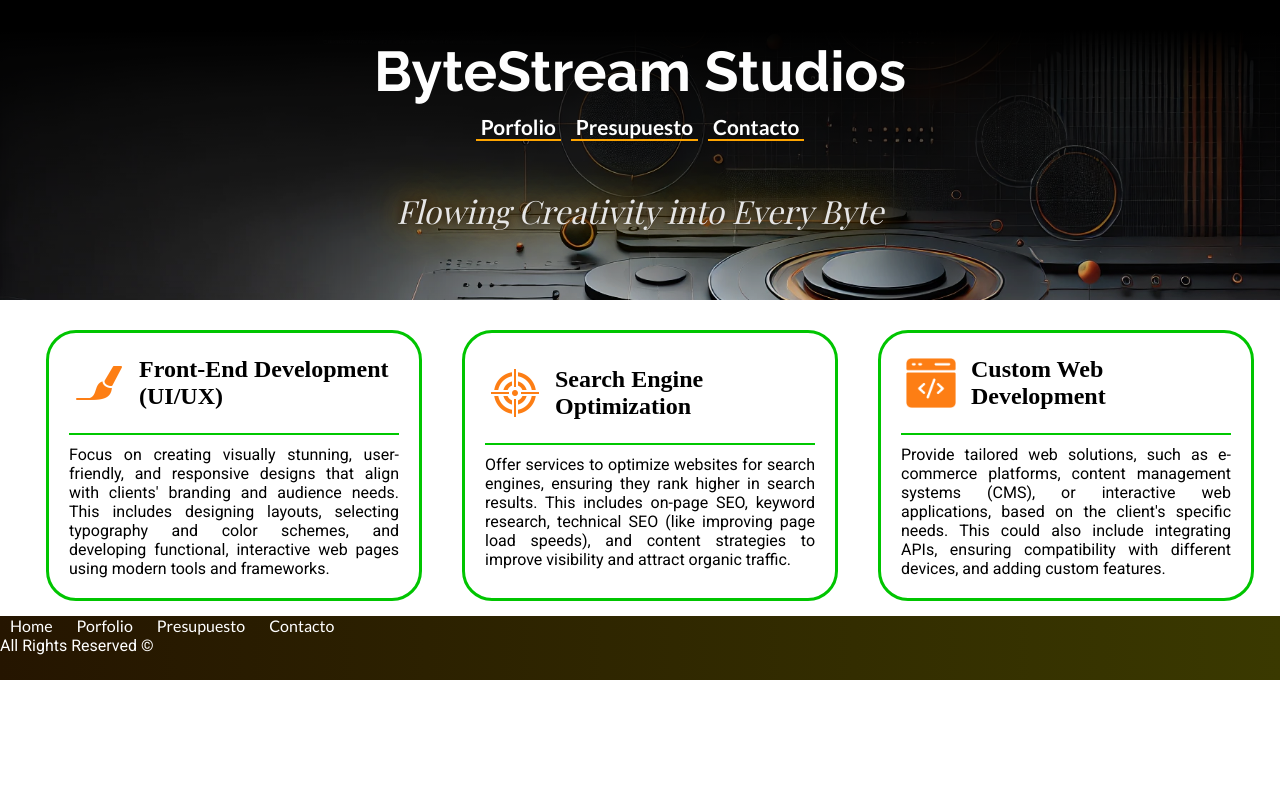
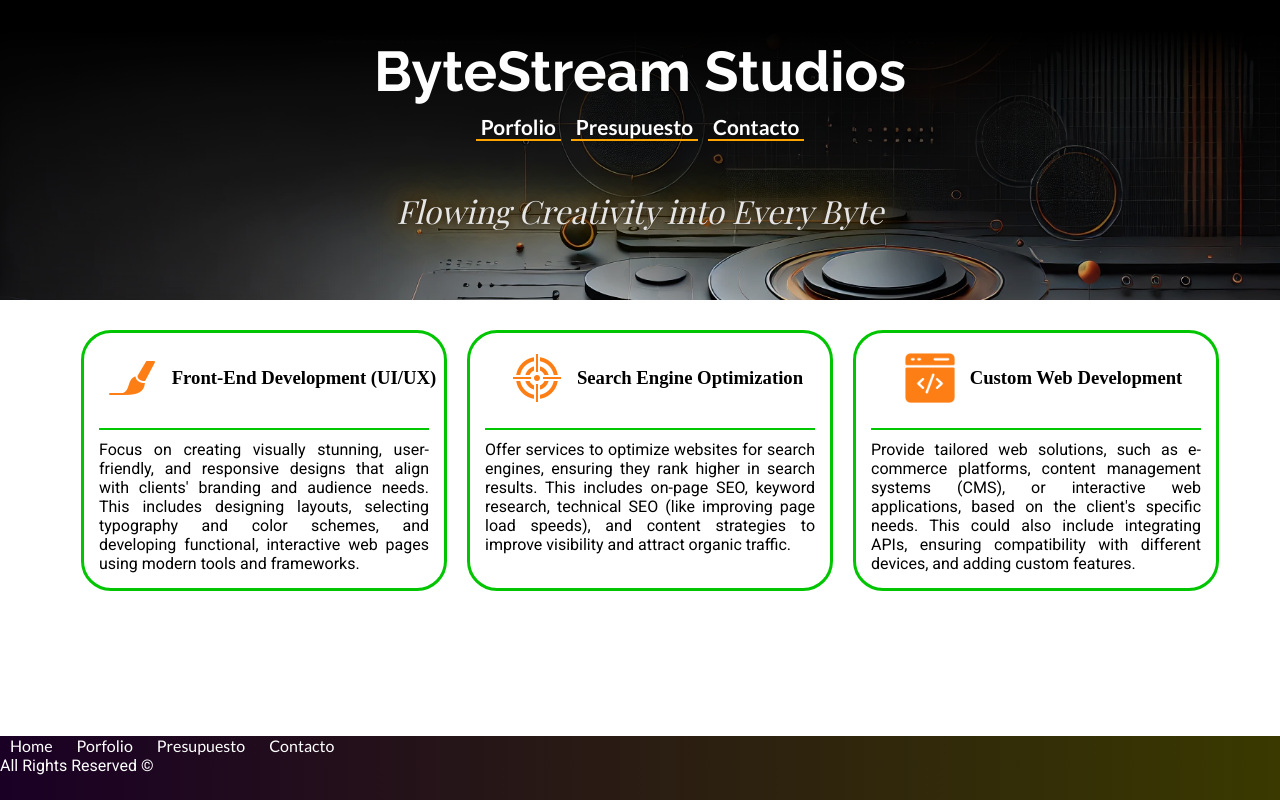
Before and after one commit to Gen639/Gen639.github.io, a PHP site: page /views/index.html in a window 1280 px wide. Run offline with PHP 8.4, Linux system fonts and the light colour scheme; some web fonts are replaced.

Commit message:
Added styling

```diff
--- a/css/index.css
+++ b/css/index.css
@@ -3,9 +3,23 @@
   margin: 0px;
   padding: 0px;
 }
+
+html,
+body {
+  height: 100%;
+  margin: 0;
+  display: flex;
+  flex-direction: column;
+}
+main {
+  flex: 1;
+  display: flex;
+  flex-direction: column;
+}
 a {
   font-family: "Lato", sans-serif;
 }
+
 /* FONTS */
 @import url("./fonts.css");
 
@@ -91,6 +105,7 @@ nav a,
   bottom: -2px;
   height: 2px;
   background-color: orange;
+  border-radius: 5%;
   transition: all 0.3s ease;
   z-index: -1;
 }
@@ -134,12 +149,13 @@ h1 {
   display: flex;
   flex-direction: column;
   align-items: center;
-  justify-content: center;
+  /* justify-content: center; */
   max-width: 350px;
-  margin: 0 20px;
+  min-width: 275px;
+  margin: 0 10px;
   border: 3px solid rgb(0, 197, 0);
   border-radius: 30px;
-  padding: 10px;
+  padding: 5px;
 }
 
 .section-header {
@@ -168,12 +184,15 @@ h1 {
 }
 
 /* FOOTER */
+footer {
+  margin-top: auto;
+}
 
 .footer-container {
   margin-top: 15px;
   height: 8vh;
 
-  background: linear-gradient(to right, rgb(37, 21, 0), rgb(58, 57, 0));
+  background: linear-gradient(to right, rgb(26, 0, 37), rgb(58, 57, 0));
 }
 
 .nav-bottom {
@@ -181,7 +200,6 @@ h1 {
 }
 .nav-bottom a {
   color: white;
-
   margin: 10px;
 }
 
--- a/views/index.html
+++ b/views/index.html
@@ -17,6 +17,7 @@
     />
   </head>
   <body>
+    <main>
       <header class="header">
         <div class="container-header">
           <div class="logo-container">
@@ -34,7 +35,7 @@
           <h1>Flowing Creativity into Every Byte</h1>
         </div>
       </header>
-    <main>
+      <div>
         <div class="section-container">
           <sectionc class="main-section-article">
             <div class="section-header">
@@ -43,15 +44,15 @@
                 alt="design-icon"
                 class="icon"
               />
-            <h2>Front-End Development (UI/UX)</h2>
+              <h3>Front-End Development (UI/UX)</h3>
             </div>
             <di class="section-text-container">
               <p class="section-content-text">
-              Focus on creating visually stunning, user-friendly, and responsive
-              designs that align with clients' branding and audience needs. This
-              includes designing layouts, selecting typography and color
-              schemes, and developing functional, interactive web pages using
-              modern tools and frameworks.
+                Focus on creating visually stunning, user-friendly, and
+                responsive designs that align with clients' branding and
+                audience needs. This includes designing layouts, selecting
+                typography and color schemes, and developing functional,
+                interactive web pages using modern tools and frameworks.
               </p></di
             >
           </sectionc>
@@ -62,15 +63,15 @@
                 alt="seo-icon"
                 class="icon"
               />
-            <h2>Search Engine Optimization</h2>
+              <h3>Search Engine Optimization</h3>
             </div>
             <div class="section-text-container">
               <p class="section-content-text">
                 Offer services to optimize websites for search engines, ensuring
                 they rank higher in search results. This includes on-page SEO,
-              keyword research, technical SEO (like improving page load speeds),
-              and content strategies to improve visibility and attract organic
-              traffic.
+                keyword research, technical SEO (like improving page load
+                speeds), and content strategies to improve visibility and
+                attract organic traffic.
               </p>
             </div>
           </section>
@@ -81,18 +82,19 @@
                 alt="code-icon"
                 class="icon"
               />
-            <h2>Custom Web Development</h2>
+              <h3>Custom Web Development</h3>
             </div>
             <div class="section-text-container">
               <p class="section-content-text">
                 Provide tailored web solutions, such as e-commerce platforms,
-              content management systems (CMS), or interactive web applications,
-              based on the client's specific needs. This could also include
-              integrating APIs, ensuring compatibility with different devices,
-              and adding custom features.
+                content management systems (CMS), or interactive web
+                applications, based on the client's specific needs. This could
+                also include integrating APIs, ensuring compatibility with
+                different devices, and adding custom features.
               </p>
             </div>
           </section>
+        </div>
       </div>
     </main>
     <footer>
```
Lines whose indentation alone changed are shown as unchanged.
